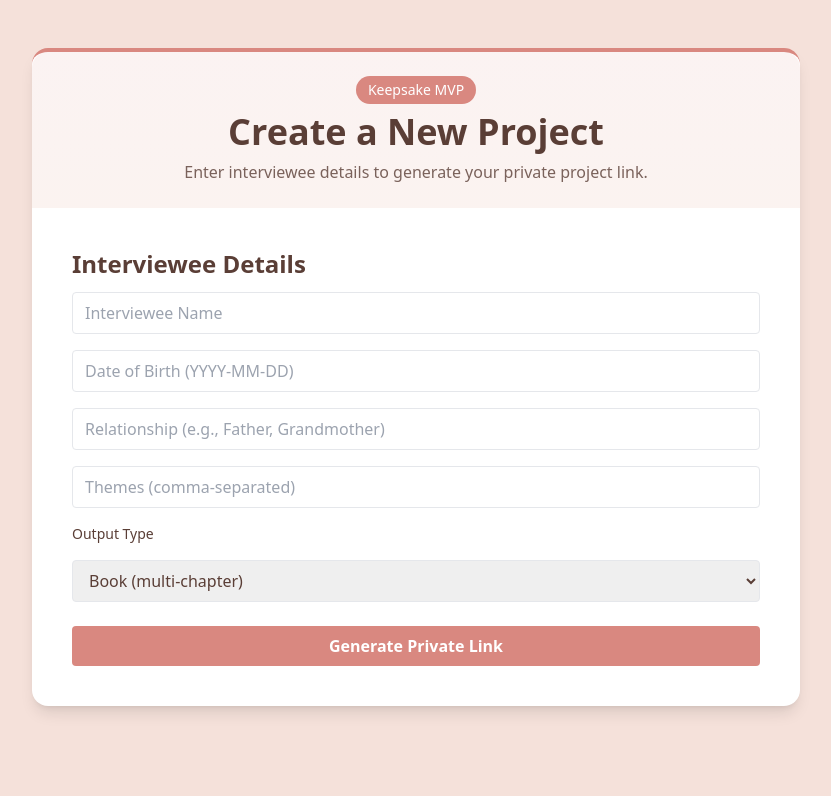
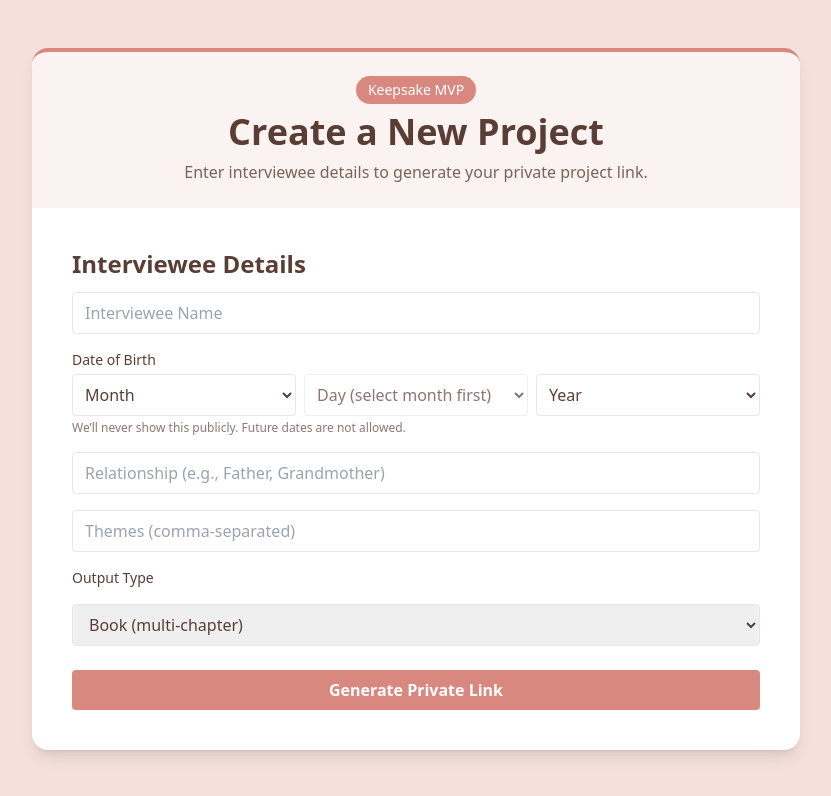
Before and after one commit to firstprinciplescg/keepsake-mvp, a Next.js app: page / in a window 1280 px wide. Shown: the top 796 px of the page, without its empty margins (224-1055 px from the left). Built offline with nearby package versions, Linux system fonts and the light colour scheme.

Commit message:
feat(onboard): replace free-text DOB with Month/Day/Year picker (ISO output)
feat(onboard): replace free-text DOB with Month/Day/Year picker (ISO output)

```diff
--- a/app/page.tsx
+++ b/app/page.tsx
@@ -2,10 +2,11 @@
 import { useState } from 'react';
 import Card from '@/components/Card';
 import Section from '@/components/Section';
+import DateOfBirthPicker from '@/components/DateOfBirthPicker';
 
 export default function Home() {
   const [name, setName] = useState('');
-  const [dob, setDob] = useState('');
+  const [dobIso, setDobIso] = useState<string | null>(null); // ISO YYYY-MM-DD or null
   const [relationship, setRelationship] = useState('');
   const [themes, setThemes] = useState('');
   const [output, setOutput] = useState('book');
@@ -13,21 +14,27 @@ export default function Home() {
   const [loading, setLoading] = useState(false);
   const [error, setError] = useState<string | null>(null);
 
-  const submit = async (e: any) => {
+  const submit = async (e: React.FormEvent) => {
     e.preventDefault();
     setLoading(true); setError(null);
-    try{
+    try {
       const res = await fetch('/api/onboard', {
         method: 'POST',
         headers: { 'Content-Type': 'application/json' },
-        body: JSON.stringify({ name, dob, relationship, themes, output }),
+        body: JSON.stringify({
+          name,
+          dob: dobIso,              // <-- now using ISO string from the picker
+          relationship,
+          themes,
+          output,
+        }),
       });
-      if(!res.ok) throw new Error(await res.text());
+      if (!res.ok) throw new Error(await res.text());
       const data = await res.json();
       setShareUrl(data.shareUrl);
-    } catch(err:any){
+    } catch (err: any) {
       setError(err.message || 'Failed to create project');
-    } finally{
+    } finally {
       setLoading(false);
     }
   };
@@ -42,12 +49,39 @@ export default function Home() {
         </div>
         <Section title="Interviewee Details">
           <form onSubmit={submit} className="grid gap-4">
-            <input className="border rounded px-3 py-2" placeholder="Interviewee Name" value={name} onChange={e=>setName(e.target.value)} required />
-            <input className="border rounded px-3 py-2" placeholder="Date of Birth (YYYY-MM-DD)" value={dob} onChange={e=>setDob(e.target.value)} />
-            <input className="border rounded px-3 py-2" placeholder="Relationship (e.g., Father, Grandmother)" value={relationship} onChange={e=>setRelationship(e.target.value)} />
-            <input className="border rounded px-3 py-2" placeholder="Themes (comma-separated)" value={themes} onChange={e=>setThemes(e.target.value)} />
+            <input
+              className="border rounded px-3 py-2"
+              placeholder="Interviewee Name"
+              value={name}
+              onChange={e => setName(e.target.value)}
+              required
+            />
+
+            <DateOfBirthPicker
+              value={dobIso}
+              onChange={setDobIso}
+              label="Date of Birth"
+              // required  // leave commented if DOB is optional
+            />
+
+            <input
+              className="border rounded px-3 py-2"
+              placeholder="Relationship (e.g., Father, Grandmother)"
+              value={relationship}
+              onChange={e => setRelationship(e.target.value)}
+            />
+            <input
+              className="border rounded px-3 py-2"
+              placeholder="Themes (comma-separated)"
+              value={themes}
+              onChange={e => setThemes(e.target.value)}
+            />
             <label className="text-sm">Output Type</label>
-            <select className="border rounded px-3 py-2" value={output} onChange={e=>setOutput(e.target.value)}>
+            <select
+              className="border rounded px-3 py-2"
+              value={output}
+              onChange={e => setOutput(e.target.value)}
+            >
               <option value="book">Book (multi-chapter)</option>
               <option value="single">Single Story</option>
             </select>
@@ -55,7 +89,9 @@ export default function Home() {
               {loading ? 'Creating…' : 'Generate Private Link'}
             </button>
           </form>
+
           {error && <p className="text-red-600">{error}</p>}
+
           {shareUrl && (
             <div className="bg-beige/60 p-4 rounded">
               <p className="font-semibold">Share this private link (treat like a key):</p>
--- /dev/null
+++ b/components/DateOfBirthPicker.tsx
@@ -0,0 +1,149 @@
+'use client';
+import { useEffect, useMemo, useState } from 'react';
+
+type Props = {
+  value?: string | null;              // ISO "YYYY-MM-DD" or null
+  onChange: (iso: string | null) => void;
+  minYear?: number;                   // default: currentYear - 120
+  maxYear?: number;                   // default: currentYear (no future)
+  required?: boolean;
+  id?: string;
+  label?: string;
+};
+
+const months = [
+  { value: 1, label: 'January' }, { value: 2, label: 'February' }, { value: 3, label: 'March' },
+  { value: 4, label: 'April' },   { value: 5, label: 'May' },      { value: 6, label: 'June' },
+  { value: 7, label: 'July' },    { value: 8, label: 'August' },   { value: 9, label: 'September' },
+  { value: 10, label: 'October' },{ value: 11, label: 'November' },{ value: 12, label: 'December' },
+];
+
+function daysInMonth(y: number, m: number) {
+  return new Date(y, m, 0).getDate(); // m is 1-12
+}
+
+function pad(n: number) {
+  return String(n).padStart(2, '0');
+}
+
+export default function DateOfBirthPicker({
+  value,
+  onChange,
+  minYear,
+  maxYear,
+  required,
+  id = 'dob',
+  label = 'Date of birth',
+}: Props) {
+  const today = useMemo(() => new Date(), []);
+  const curYear = today.getFullYear();
+  const _minYear = minYear ?? curYear - 120;
+  const _maxYear = Math.min(maxYear ?? curYear, curYear); // never beyond today’s year
+
+  // Internal state
+  const [y, setY] = useState<number | undefined>(undefined);
+  const [m, setM] = useState<number | undefined>(undefined);
+  const [d, setD] = useState<number | undefined>(undefined);
+
+  // Hydrate from initial ISO value if present
+  useEffect(() => {
+    if (!value) return;
+    const match = /^(\d{4})-(\d{2})-(\d{2})$/.exec(value);
+    if (match) {
+      const [_all, yy, mm, dd] = match;
+      setY(Number(yy));
+      setM(Number(mm));
+      setD(Number(dd));
+    }
+  }, [value]);
+
+  // Recompute day options based on selected y/m (and prevent future dates)
+  const dayCount = useMemo(() => {
+    if (!y || !m) return 31;
+    let max = daysInMonth(y, m);
+    // If selected month/year is current month/year, cap by today's date
+    if (y === curYear && m === (today.getMonth() + 1)) {
+      max = Math.min(max, today.getDate());
+    }
+    return max;
+  }, [y, m, curYear, today]);
+
+  // Emit ISO on change
+  useEffect(() => {
+    if (y && m && d) {
+      // Prevent future dates
+      const candidate = new Date(`${y}-${pad(m)}-${pad(d)}T00:00:00Z`);
+      const notFuture = candidate.getTime() <= Date.UTC(curYear, today.getMonth(), today.getDate());
+      if (notFuture) {
+        onChange(`${y}-${pad(m)}-${pad(d)}`);
+        return;
+      }
+    }
+    onChange(null);
+  }, [y, m, d, curYear, today, onChange]);
+
+  const years = useMemo(() => {
+    const arr: number[] = [];
+    for (let yy = _maxYear; yy >= _minYear; yy--) arr.push(yy);
+    return arr;
+  }, [_minYear, _maxYear]);
+
+  // Adjust selected day if it exceeds the month’s max
+  useEffect(() => {
+    if (d && d > dayCount) setD(undefined);
+  }, [dayCount, d]);
+
+  return (
+    <div className="w-full">
+      <label htmlFor={id} className="block text-sm font-medium mb-1">{label}{required ? ' *' : ''}</label>
+      <div className="grid grid-cols-3 gap-2">
+        {/* Month */}
+        <select
+          aria-label="Month"
+          className="border rounded p-2 bg-white"
+          value={m ?? ''}
+          onChange={e => setM(e.target.value ? Number(e.target.value) : undefined)}
+          required={required}
+        >
+          <option value="">Month</option>
+          {months.map(opt => (
+            <option key={opt.value} value={opt.value}>{opt.label}</option>
+          ))}
+        </select>
+
+        {/* Day */}
+        <select
+          aria-label="Day"
+          className="border rounded p-2 bg-white"
+          value={d ?? ''}
+          onChange={e => setD(e.target.value ? Number(e.target.value) : undefined)}
+          required={required}
+          disabled={!m}
+        >
+          <option value="">{m ? 'Day' : 'Day (select month first)'}</option>
+          {Array.from({ length: dayCount }, (_, i) => i + 1).map(n => (
+            <option key={n} value={n}>{n}</option>
+          ))}
+        </select>
+
+        {/* Year */}
+        <select
+          aria-label="Year"
+          className="border rounded p-2 bg-white"
+          value={y ?? ''}
+          onChange={e => setY(e.target.value ? Number(e.target.value) : undefined)}
+          required={required}
+        >
+          <option value="">Year</option>
+          {years.map(yy => (
+            <option key={yy} value={yy}>{yy}</option>
+          ))}
+        </select>
+      </div>
+
+      {/* Hidden form value (useful if you rely on form serialization) */}
+      <input type="hidden" id={id} name="dob" value={y && m && d ? `${y}-${pad(m)}-${pad(d)}` : ''} />
+      <p className="text-xs opacity-70 mt-1">We’ll never show this publicly. Future dates are not allowed.</p>
+    </div>
+  );
+}
```
